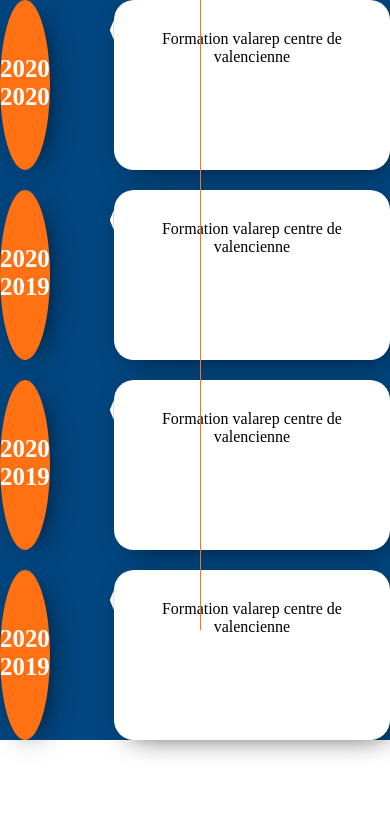
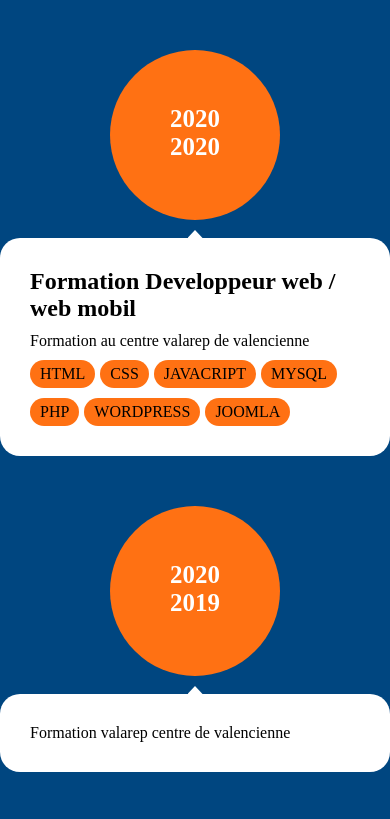
Before and after one commit to Vegaa59/cartecss, a plain HTML site: page index.html in a window 390 px wide. Shown: the top 819 px of the page. Drawn offline with nearby package versions, Linux system fonts and the light colour scheme.

Commit message:
responsive

```diff
--- a/index.html
+++ b/index.html
@@ -1,5 +1,6 @@
 <!DOCTYPE html>
 <html lang="en">
+
 <head>
     <meta charset="UTF-8">
     <meta name="viewport" content="width=device-width, initial-scale=1.0">
@@ -7,30 +8,54 @@
     <link rel="stylesheet" href="style.css" />
     <script src="https://unpkg.com/scrollreveal"></script>
 </head>
+
 <body>
     <article id="formation" class="formation">
         <div class="contenuformation">
+            <div class="liseret"></div>
             <div class="bloccarte">
                 <div class="cercle">
                     <div class="date">
                         <h5>2020 <br>
-                        2020</h5>
+                            2020</h5>
                     </div>
                 </div>
-                <div class="liseret"></div>
                 <div class="arrow"></div>
-                <div class="carte" >
-                    <p> Formation valarep centre de valencienne</p>
+                <div class="carte">
+                    <h2>Formation Developpeur web / web mobil</h2>
+                    <p> Formation au centre valarep de valencienne</p>
+                    <div class="skill">
+                        <div class="competence">
+                            <p>html</p>
+                        </div>
+                        <div class="competence">
+                            <p>css</p>
+                        </div>
+                        <div class="competence">
+                            <p>Javacript</p>
+                        </div>
+                        <div class="competence">
+                            <p>MySQL</p>
+                        </div>
+                        <div class="competence">
+                            <p>PhP</p>
+                        </div>
+                        <div class="competence">
+                            <p>Wordpress</p>
+                        </div>
+                        <div class="competence">
+                            <p>joomla</p>
+                        </div>
+                    </div>
                 </div>
             </div>
             <div class="bloccarte">
                 <div class="cercle">
                     <div class="date">
                         <h5>2020 <br>
-                        2019</h5>
+                            2019</h5>
                     </div>
                 </div>
-                <div class="liseret"></div>
                 <div class="arrow"></div>
                 <div class="carte">
                     <p> Formation valarep centre de valencienne</p>
@@ -40,10 +65,9 @@
                 <div class="cercle">
                     <div class="date">
                         <h5>2020 <br>
-                        2019</h5>
+                            2019</h5>
                     </div>
                 </div>
-                <div class="liseret"></div>
                 <div class="arrow"></div>
                 <div class="carte">
                     <p> Formation valarep centre de valencienne</p>
@@ -53,7 +77,7 @@
                 <div class="cercle">
                     <div class="date">
                         <h5>2020 <br>
-                        2019</h5>
+                            2019</h5>
                     </div>
                 </div>
                 <div class="arrow"></div>
@@ -66,4 +90,5 @@
 
 </body>
 <script src="script.js"></script>
+
 </html>
--- a/script.js
+++ b/script.js
@@ -3,14 +3,21 @@ const sr = ScrollReveal();
 sr.reveal(".carte", {
   origin: "right",
   distance: "400px",
-    delay: 200,
+  delay: 300,
   duration: 1000,
-    interval: 300,
+  interval: 500,
 });
 sr.reveal(".arrow", {
   origin: "right",
   distance: "400px",
-    delay: 200,
+  delay: 300,
   duration: 1000,
-    interval: 300,
+  interval: 500,
 });
+sr.reveal(".competence", {
+  origin: "bottom",
+  distance: "400px",
+  delay: 800,
+  duration: 1000,
+  interval: 500,
+});
--- a/style.css
+++ b/style.css
@@ -1,60 +1,66 @@
-*{
+* {
     margin: 0;
-    padding:0;
+    padding: 0;
+    overflow-x: hidden;
 }
 
-.formation{
+.formation {
     background-color: rgb(0, 70, 128);
+    display: flex;
+    justify-content: center;
 }
 
-.contenuformation{
-
+.contenuformation {
+    width: auto;
+    margin-top: 50px;
 }
 
-.bloccarte{
+.bloccarte {
     display: flex;
 }
 
-.cercle{
+.cercle {
     width: 170px;
     height: 170px;
     background-color: rgb(255, 113, 19);
     border-radius: 50%;
     margin-right: 60px;
-    -webkit-box-shadow: 6px 6px 28px -10px rgba(0,0,0,0.75);
--moz-box-shadow: 6px 6px 28px -10px rgba(0,0,0,0.75);
-box-shadow: 6px 6px 28px -10px rgba(0,0,0,0.75);
 }
-.cercle:hover{
+
+.cercle:hover {
     background-color: rgb(255, 142, 66);
-    transition: 0,5s;
-    transform: scale(1.1);
+    transition: 0, 5s;
 }
-.date{
+
+.date {
     text-align: center;
     font-size: 30px;
     margin-top: 55px;
 }
-.bloccarte{
-    margin-bottom: 20px;
+
+.bloccarte {
+    margin-bottom: 50px;
 }
-.carte{
+
+.carte {
     background-color: rgb(255, 255, 255);
     border-radius: 20px 20px;
     padding: 30px;
     width: 800px;
-    text-align: center;
-    -webkit-box-shadow: 6px 6px 28px -10px rgba(0,0,0,0.75);
-    -moz-box-shadow: 6px 6px 28px -10px rgba(0,0,0,0.75);
-    box-shadow: 6px 6px 28px -10px rgba(0,0,0,0.75);
+    text-align: left;
 }
-.carte:hover{
+
+.carte h2 {
+    margin-bottom: 10px;
+}
+
+.carte:hover {
     filter: brightness(85%);
     -webkit-filter: brightness(85%);
     transition: 1s;
 }
 
-.arrow{
+.arrow {
     margin-top: 20px;
     height: 20px;
     width: 15px;
@@ -62,13 +68,60 @@ box-shadow: 6px 6px 28px -10px rgba(0,0,0,0.75);
     clip-path: polygon(100% 0, 0 50%, 100% 100%);
     z-index: 1;
 }
-.liseret{
-    background-color:rgb(255, 113, 19);
+
+.liseret {
+    background-color: rgb(255, 113, 19);
     width: 1px;
-    height: 250px;
+    height: 850px;
     position: absolute;
-    margin-left: 200px;
+    margin-left: 220px;
 }
+
 .date h5 {
     color: #fff;
 }
+
+.skill {
+    display: flex;
+    flex-wrap: wrap;
+}
+
+.competence {
+    background-color: rgb(255, 113, 19);
+    border-radius: 20px 20px;
+    margin-top: 10px;
+    margin-right: 5px;
+}
+
+.competence p {
+    text-align: center;
+    padding: 5px 10px 5px 10px;
+    text-transform: uppercase;
+}
+
+@media (max-width: 1100px) {
+    .bloccarte {
+        display: flex;
+        flex-direction: column;
+        justify-content: center;
+    }
+
+    .liseret {
+        display: none;
+    }
+
+    .carte {
+        width: auto;
+    }
+
+    .arrow {
+        clip-path: polygon(50% 0%, 0% 100%, 100% 100%);
+        margin: auto;
+        height: 8px;
+        margin-top: 10px;
+    }
+
+    .cercle {
+        margin: auto;
+    }
+}
```
Lines whose indentation alone changed are shown as unchanged.
